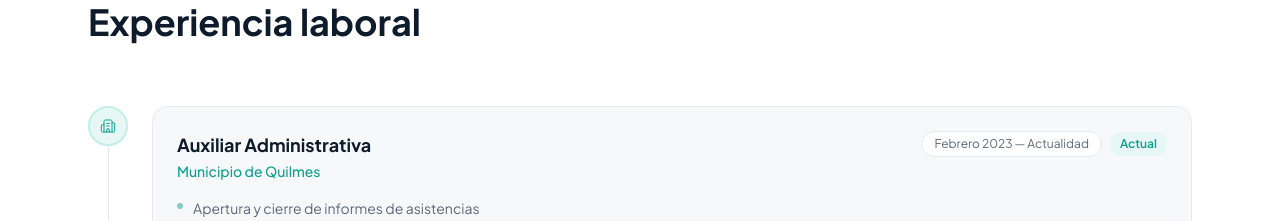
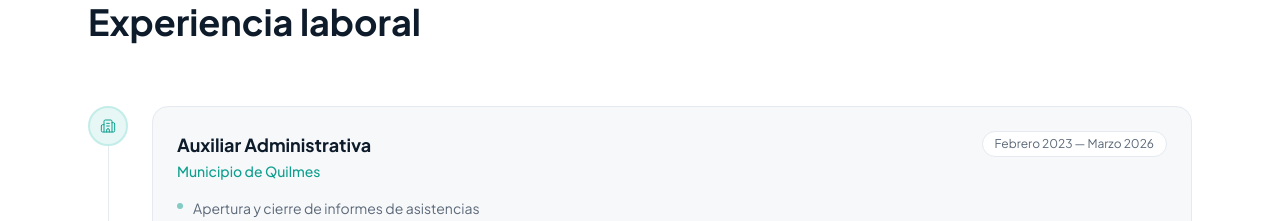
Before and after one commit to leandro-cotti/florencia-quiroga, a Next.js app: page / in a window 1280 px wide. Shown: the part 2820-3041 px from the top of the page. Built offline with nearby package versions, Linux system fonts and the light colour scheme.

Commit message:
Update Auxiliar Administrativa end date to Marzo 2026

```diff
--- a/components/Experience.tsx
+++ b/components/Experience.tsx
@@ -5,8 +5,8 @@ const experiences = [
     icon: Building2,
     role: "Auxiliar Administrativa",
     company: "Municipio de Quilmes",
-    period: "Febrero 2023 — Actualidad",
-    current: true,
+    period: "Febrero 2023 — Marzo 2026",
+    current: false,
     tasks: [
       "Apertura y cierre de informes de asistencias",
       "Seguimiento individualizado de cada caso de asistencia",
```
